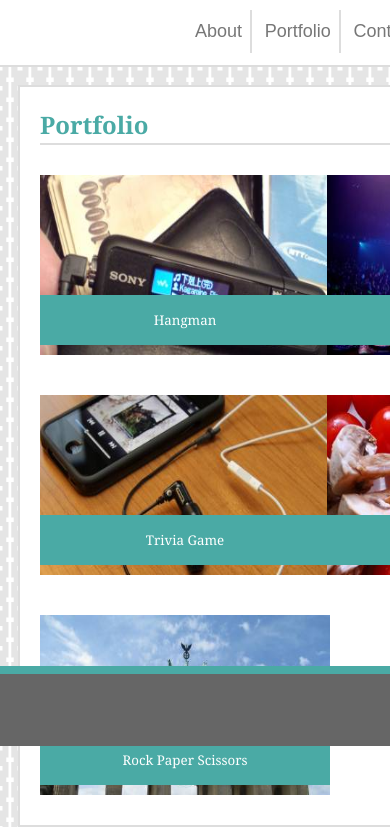
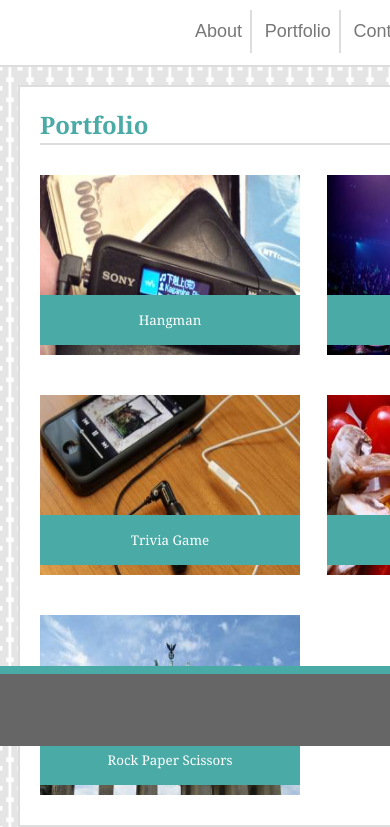
Before and after one commit to edwardsjtimothy/Responsive-Portfolio, a plain HTML site: page portfolio.html in a window 390 px wide. Shown: the part 98-925 px from the top of the page. Drawn offline with Linux system fonts and the light colour scheme.

Commit message:
formated html. tweaking profile.html to work with media queries

```diff
--- a/assets/css/style.css
+++ b/assets/css/style.css
@@ -190,9 +190,6 @@ row:after {
     box-shadow: 0 12px 16px 0 rgba(0,0,0,0.24), 0 17px 50px 0 rgba(0,0,0,0.19);
 }
 
-.push {
-    margin:20px;
-}
 
 @media screen and (max-width: 980px) {
     body {
@@ -211,6 +208,14 @@ row:after {
 
     .column {
         width: 49%;
+    }
+
+    .portfolio-photos {
+        width: 300px;
+    }
+
+    .photo-banner {
+        width: 260px;
     }
 
 }
--- a/portfolio.html
+++ b/portfolio.html
@@ -28,28 +28,40 @@
                 <div class="row">
 
                         <div class="column">
+                                <div class="port-item">
                                         <button class="photo-banner">Hangman</button>
                                         <img class="portfolio-photos" src="assets/images/dog.jpg" alt="an MP3 player">
                                 </div>
+                        </div>
 
                         <div class="column">
+                                <div class="port-item">
                                         <button class="photo-banner">RPG Game</button>
                                         <img class="portfolio-photos" src="assets/images/pig.jpg" alt="a DJ">
                                 </div>
-
-            <div class="column">
-                    <button class="photo-banner">Trivia Game</button>
-                    <img class="portfolio-photos" src="assets/images/restaurant.jpg" alt="an Iphone">
                         </div>
 
                         <div class="column">
-                    <button class="photo-banner">Rutgers Info Widget</button>
-                    <img class="portfolio-photos" src="assets/images/surfing.jpg" alt="sliced vegetables">
+                                <div class="port-item">
+                                        <button class="photo-banner">Trivia Game</button>
+                                        <img class="portfolio-photos" src="assets/images/restaurant.jpg"
+                                                alt="an Iphone">
+                                </div>
                         </div>
 
                         <div class="column">
+                                <div class="port-item">
+                                        <button class="photo-banner">Rutgers Info Widget</button>
+                                        <img class="portfolio-photos" src="assets/images/surfing.jpg"
+                                                alt="sliced vegetables">
+                                </div>
+                        </div>
+
+                        <div class="column">
+                                <div class="port-item">
                                         <button class="photo-banner">Rock Paper Scissors</button>
                                         <img class="portfolio-photos" src="assets/images/sushi.jpg" alt="a monument">
+                                </div>
                         </div>
 
                 </div>
```
Also changed, not shown: contact.html (+1 -0 lines), index.html (+13 -6 lines). Lines whose indentation alone changed are shown as unchanged.
